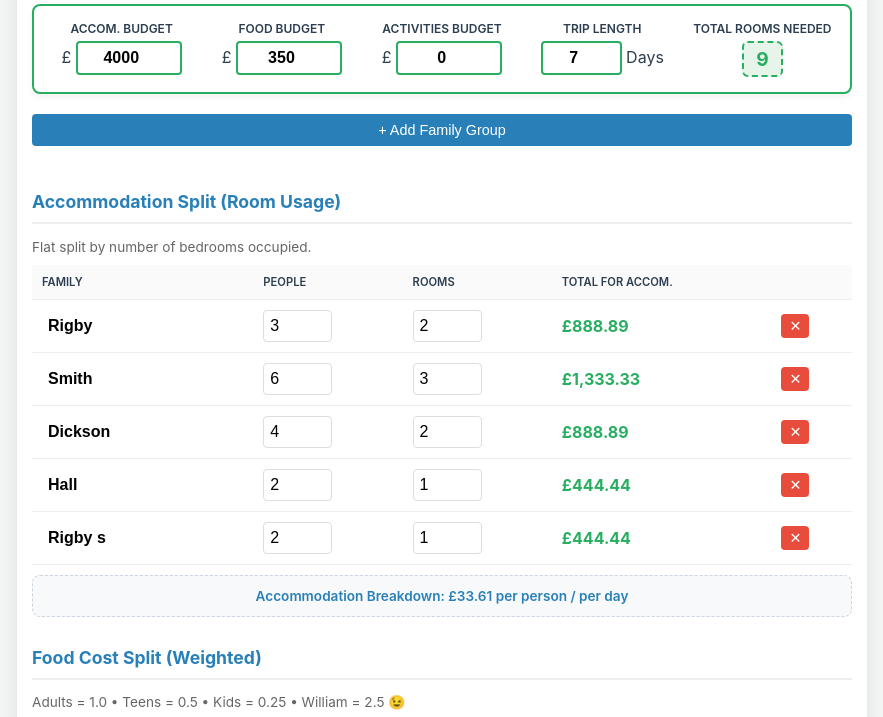
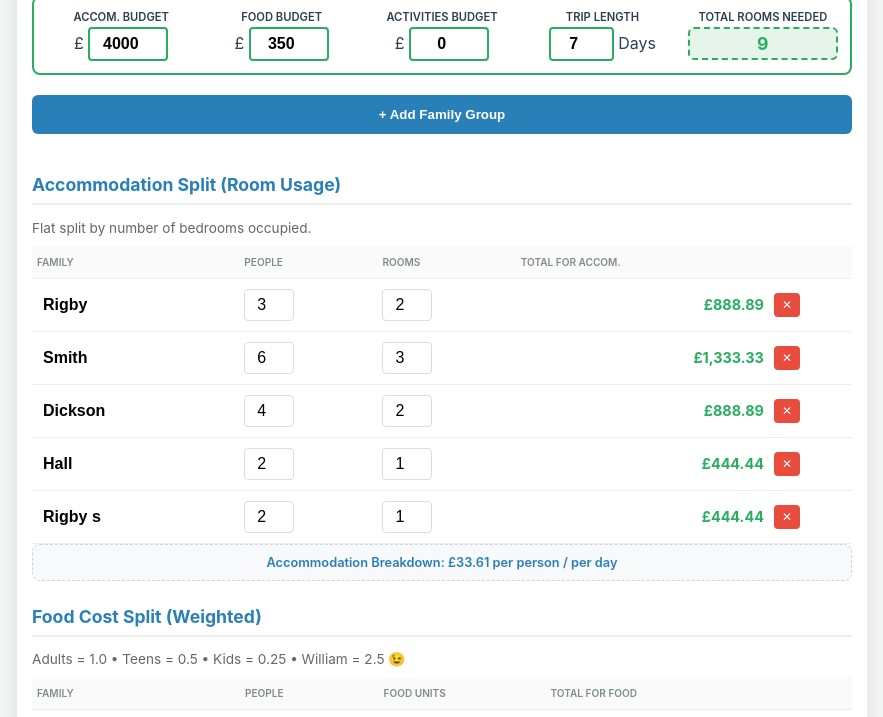
Before and after one commit to therigg1980/birthday-budget, a plain HTML site: page index.html in a window 1280 px wide. Shown: the part 86-803 px from the top of the page, without its empty margins (198-1081 px from the left). Drawn offline with Linux system fonts and the light colour scheme.

Commit message:
Update index.html

```diff
--- a/index.html
+++ b/index.html
@@ -4,7 +4,7 @@
     <meta charset="UTF-8">
     <meta name="viewport" content="width=device-width, initial-scale=1.0">
     <title>Donnas' Big Birthday</title>
-   <style>
+  <style>
     :root {
         --primary: #2c3e50;
         --accent: #27ae60;
@@ -18,100 +18,102 @@
         color: var(--primary);
         display: flex;
         justify-content: center;
-        padding: 10px; /* Reduced for mobile */
+        padding: 10px;
         margin: 0;
     }
     .container {
         background: white;
-        padding: 15px; /* Reduced for mobile */
+        padding: 15px;
         border-radius: 12px;
         box-shadow: 0 10px 25px rgba(0,0,0,0.1);
         max-width: 850px;
         width: 100%;
         box-sizing: border-box;
     }
-    h1 { text-align: center; font-size: 1.5rem; margin-bottom: 20px; }
-    h2 { border-bottom: 2px solid #eee; padding-bottom: 10px; margin-top: 30px; color: var(--secondary); font-size: 1.1em; }
+    h1 { text-align: center; font-size: 1.4rem; margin-bottom: 15px; }
+    h2 { border-bottom: 2px solid #eee; padding-bottom: 8px; margin-top: 25px; color: var(--secondary); font-size: 1.1em; }
 
     .global-inputs {
         background: #fff;
-        padding: 15px;
+        padding: 12px;
         border: 2px solid var(--accent);
         border-radius: 8px;
         display: flex;
-        flex-wrap: wrap; /* Key for mobile stacking */
+        flex-wrap: wrap;
         justify-content: center;
-        gap: 15px;
+        gap: 10px;
         margin-bottom: 20px;
         position: sticky;
         top: 0;
         z-index: 10;
-        box-shadow: 0 4px 6px rgba(0,0,0,0.05);
     }
 
-    .input-item { flex: 1 1 120px; text-align: center; }
-    .input-item label { display: block; font-weight: 600; margin-bottom: 5px; font-size: 0.75em; text-transform: uppercase; }
+    .input-item { flex: 1 1 100px; text-align: center; }
+    .input-item label { display: block; font-weight: 600; margin-bottom: 3px; font-size: 0.7em; text-transform: uppercase; }
 
     .counter-badge {
         background: #e6f4ea;
         color: var(--accent);
-        font-size: 1.2em;
+        font-size: 1.1em;
         font-weight: bold;
-        padding: 4px 12px;
+        padding: 4px 10px;
         border-radius: 6px;
         border: 2px dashed var(--accent);
-        display: inline-block;
     }
 
-    /* Wrap tables in a scrollable div */
+    /* Wrap tables to allow horizontal swiping */
     .table-responsive {
         width: 100%;
         overflow-x: auto;
-        -webkit-overflow-scrolling: touch;
+        margin-bottom: 10px;
+        border-radius: 8px;
     }
 
     table {
         width: 100%;
-        min-width: 500px; /* Ensures table doesn't squash too small */
         border-collapse: collapse;
-        margin-bottom: 10px;
+        font-size: 0.9em;
+        min-width: 450px; /* Prevents squashing headers */
     }
-    th, td { text-align: left; padding: 10px; border-bottom: 1px solid #eee; }
-    th { background: #fafafa; font-weight: 600; font-size: 0.7em; text-transform: uppercase; }
+    th, td { text-align: left; padding: 10px 5px; border-bottom: 1px solid #eee; }
+    th { background: #fafafa; font-weight: 600; font-size: 0.7em; text-transform: uppercase; color: #7f8c8d; }
 
-    input { padding: 6px; border: 1px solid #ddd; border-radius: 4px; font-size: 16px; /* Prevents iOS zoom on focus */ }
-    input[type="number"] { width: 55px; }
-    .name-input { width: 100px; font-weight: 600; border: none; background: transparent; }
+    /* Input sizing for mobile */
+    input { padding: 6px; border: 1px solid #ddd; border-radius: 4px; font-size: 16px !important; width: 100%; box-sizing: border-box; }
+    input[type="number"] { width: 50px; text-align: center; }
+    .name-input { font-weight: 700; border: none; background: transparent; width: 80px; }
 
-    .main-input { width: 90px !important; border: 2px solid var(--accent); text-align: center; font-size: 1em; font-weight: bold; }
-    .currency { color: var(--accent); font-weight: bold; white-space: nowrap; }
+    .main-input { border: 2px solid var(--accent); font-weight: bold; width: 80px !important; }
+    .currency { color: var(--accent); font-weight: 700; text-align: right; white-space: nowrap; }
 
     .summary-box {
         background: #f8f9fa;
-        padding: 12px;
+        padding: 10px;
         border-radius: 8px;
         text-align: center;
         font-weight: 600;
-        font-size: 0.85em;
+        font-size: 0.8em;
         color: var(--secondary);
-        margin-bottom: 20px;
+        margin-bottom: 15px;
         border: 1px dashed #cbd5e0;
     }
 
+    /* Fix for Grand Total layout in Screenshot 2026-05-14 at 14.27.54.png */
     .grand-total-section {
         margin-top: 30px;
-        padding: 15px;
-        background: linear-gradient(135deg, #2c3e50, #34495e);
+        padding: 12px;
+        background: #2c3e50;
         color: white;
         border-radius: 8px;
     }
     .grand-total-section h2 { color: white; border-bottom: 1px solid rgba(255,255,255,0.2); margin-top: 0; }
-    .grand-total-section th { background: rgba(255, 255, 255, 0.1); color: #cbd5e0; }
-    .grand-total-section td { border-bottom: 1px solid rgba(255,255,255,0.1); }
+    .grand-total-section th { background: rgba(255,255,255,0.05); color: #bdc3c7; border: none; }
+    .grand-total-section td { border-bottom: 1px solid rgba(255,255,255,0.1); padding: 12px 5px; }
+    .grand-total-section .currency { color: #2ecc71; }
+    .grand-total-section .family-name { font-weight: bold; }
 
-    .btn { cursor: pointer; border: none; border-radius: 4px; padding: 8px 16px; font-size: 0.9em; }
-    .btn-add { background: var(--secondary); color: white; margin-bottom: 15px; width: 100%; }
-    .btn-del { background: var(--danger); color: white; padding: 4px 8px; }
+    .btn-add { background: var(--secondary); color: white; margin-bottom: 15px; width: 100%; padding: 12px; border: none; border-radius: 6px; font-weight: bold; }
+    .btn-del { background: var(--danger); color: white; padding: 5px 8px; border: none; border-radius: 4px; font-size: 12px; }
 </style>
 </head>
 <body>
```
